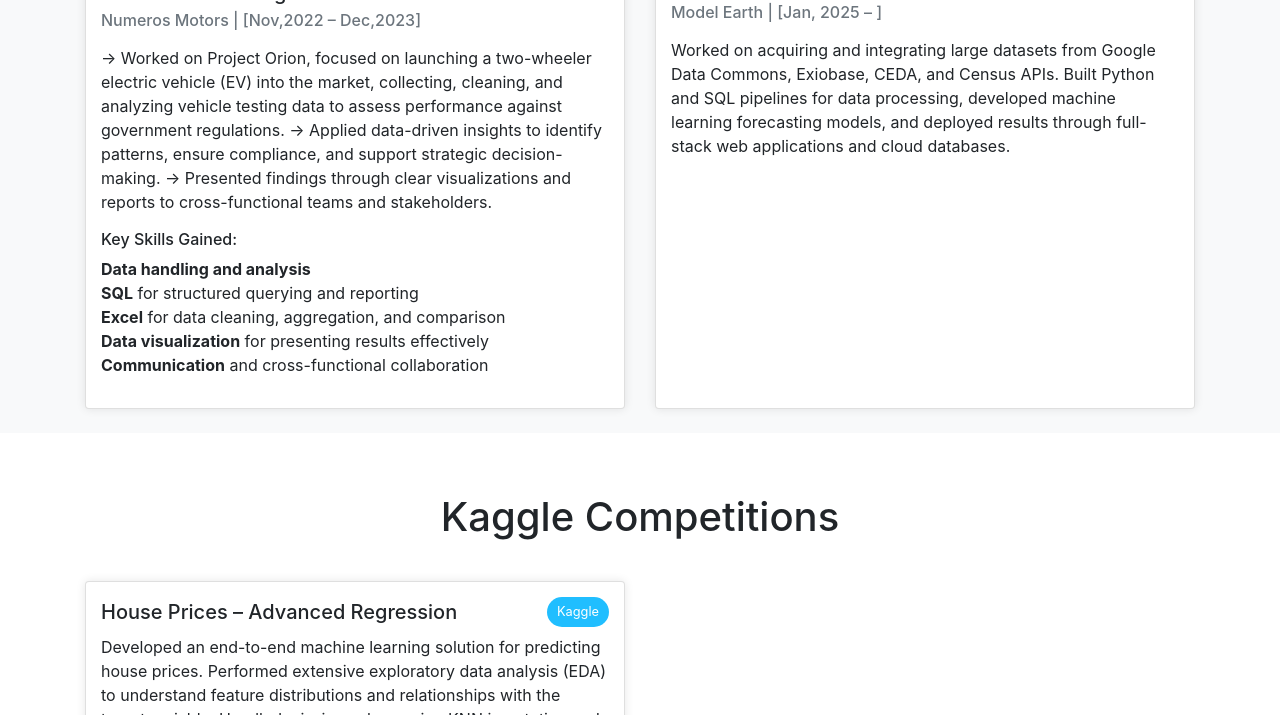
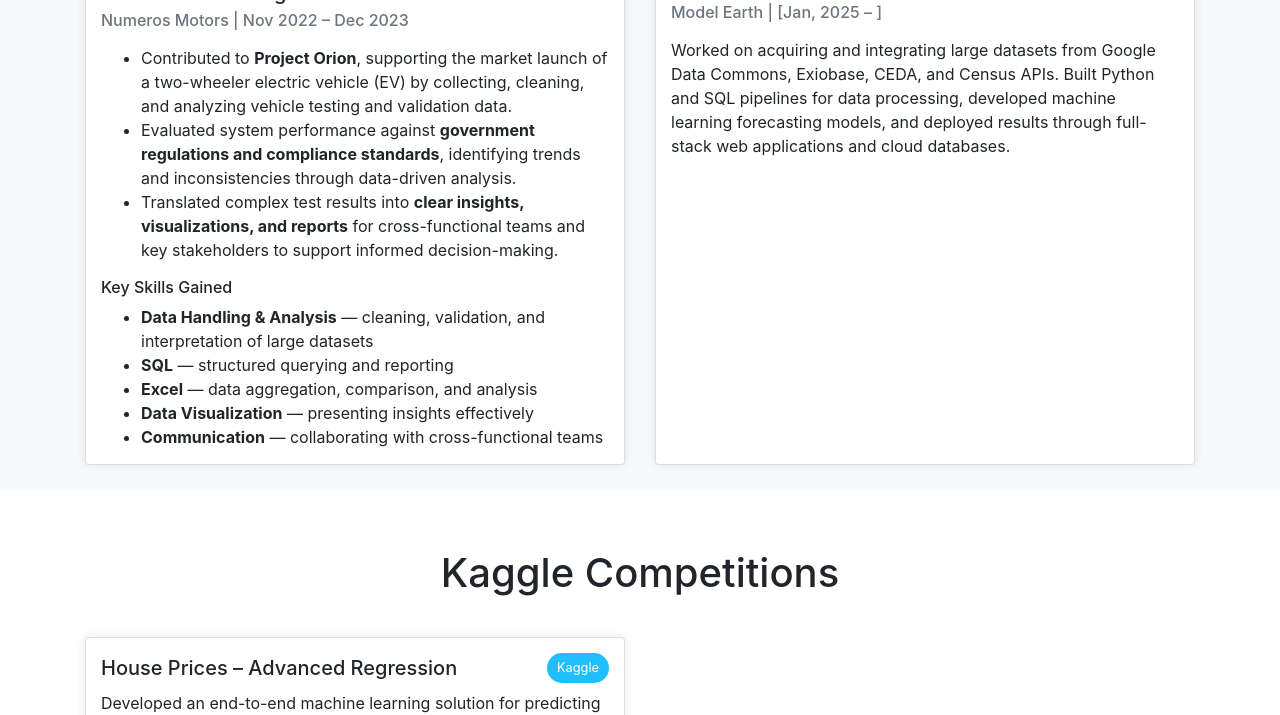
Before and after one commit to Taranveer-Singh-Gill/website, a plain HTML site: page index.html in a window 1280 px wide. Shown: the part 999-1714 px from the top of the page. Drawn offline with nearby package versions, Linux system fonts and the light colour scheme.

Commit message:
Update index.html

```diff
--- a/index.html
+++ b/index.html
@@ -222,35 +222,49 @@ html {
     <div class="row">
 
       <!-- Job 1 -->
+      <!-- Job 1 -->
       <div class="col-md-6 mb-4">
         <div class="card h-100">
           <div class="card-body">
+
             <!-- Big Logo -->
-            <img src='Numeros-Logo.png' alt="Numeros Motors Logo" style="width:200px; height:auto; margin-bottom:20px;">
+            <div class="text-center">
+              <img src="Numeros-Logo.png" alt="Numeros Motors Logo" style="width:200px; height:auto; margin-bottom:20px;">
+            </div>
 
             <!-- Job Title and Company -->
             <h5 class="card-title">Data Validation Engineer</h5>
-            <h6 class="card-subtitle text-muted mb-3">Numeros Motors | [Nov,2022 – Dec,2023]</h6>
+            <h6 class="card-subtitle text-muted mb-3">
+              Numeros Motors | Nov 2022 – Dec 2023
+            </h6>
 
-            <!-- Description -->
-            <p class="card-text">
-              -> Worked on Project Orion, focused on launching a two-wheeler electric vehicle (EV) into the market, collecting, cleaning, and analyzing vehicle testing data to assess performance against government regulations.
-              -> Applied data-driven insights to identify patterns, ensure compliance, and support strategic decision-making.
-              -> Presented findings through clear visualizations and reports to cross-functional teams and stakeholders.
-            </p>
+            <!-- Responsibilities -->
+            <ul class="card-text ps-3">
+              <li>
+                Contributed to <strong>Project Orion</strong>, supporting the market launch of a two-wheeler electric vehicle (EV) by collecting, cleaning, and analyzing vehicle testing and validation data.
+              </li>
+              <li>
+                Evaluated system performance against <strong>government regulations and compliance standards</strong>, identifying trends and inconsistencies through data-driven analysis.
+              </li>
+              <li>
+                Translated complex test results into <strong>clear insights, visualizations, and reports</strong> for cross-functional teams and key stakeholders to support informed decision-making.
+              </li>
+            </ul>
 
             <!-- Skills Section -->
-            <h6 class="mt-3">Key Skills Gained:</h6>
-            <p class="text-start d-inline-block">
-              <strong>Data handling and analysis</strong><br>
-              <strong>SQL</strong> for structured querying and reporting<br>
-              <strong>Excel</strong> for data cleaning, aggregation, and comparison<br>
-              <strong>Data visualization</strong> for presenting results effectively<br>
-              <strong>Communication</strong> and cross-functional collaboration
-            </p>
+            <h6 class="mt-3">Key Skills Gained</h6>
+            <ul class="ps-3 mb-0">
+              <li><strong>Data Handling & Analysis</strong> — cleaning, validation, and interpretation of large datasets</li>
+              <li><strong>SQL</strong> — structured querying and reporting</li>
+              <li><strong>Excel</strong> — data aggregation, comparison, and analysis</li>
+              <li><strong>Data Visualization</strong> — presenting insights effectively</li>
+              <li><strong>Communication</strong> — collaborating with cross-functional teams</li>
+            </ul>
+
           </div>
         </div>
       </div>
+
 
       <!-- Job 2 -->
       <div class="col-md-6 mb-4">
```
